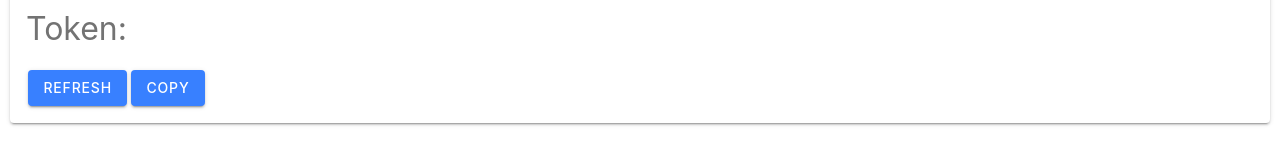
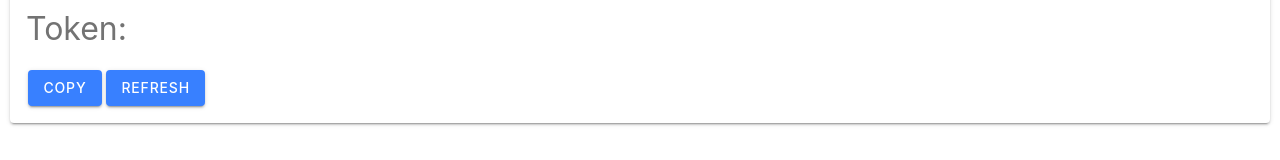
Before and after one commit to hex0cter/2fa-otp, a React (Create React App) app: page / in a window 1280 px wide. Shown: the part 120-280 px from the top of the page. Built offline with nearby package versions, Linux system fonts and the light colour scheme.

Commit message:
Better refresh button

```diff
--- a/src/components/two-factor-token-generator/index.js
+++ b/src/components/two-factor-token-generator/index.js
@@ -3,18 +3,17 @@ import React, { useState } from 'react'
 import { IonButton, IonCard, IonCardContent, IonCardHeader, IonCardTitle, IonInput } from '@ionic/react'
 import styles from './index.module.css'
 
-const TwoFactorTokenGenerator = (props) => {
+const TwoFactorTokenGenerator = () => {
   const [ secret, setSecret ] = useState(localStorage.getItem('TwoFactorTokenSecret') || null)
   const totpCode = secret ? authenticator.generate(secret) : ''
   const [ code, setCode ] = useState(totpCode)
-  const [ buttonText, setButtonText ] = useState('Copy')
+  const [ copyButtonText, setCopyButtonText ] = useState('Copy')
+  const [ refreshButtonText, setRefreshButtonText ] = useState('Refresh')
 
   const updateSecret = (event) => {
-    console.log('event happened')
     const newSecret = event.target.value
     if (newSecret) {
       setSecret(newSecret)
-      console.log('update secret to', newSecret)
       generateCode()
       localStorage.setItem('TwoFactorTokenSecret', newSecret)
     }
@@ -28,36 +27,33 @@ const TwoFactorTokenGenerator = (props) => {
     document.execCommand('copy')
     document.body.removeChild(el)
 
-    setButtonText('Copied')
-    setTimeout(() => setButtonText('Copy'), 1500)
+    setCopyButtonText('Copied')
+    setTimeout(() => setCopyButtonText('Copy'), 1500)
   }
 
   const generateCode = () => {
-    console.log('generateCode called')
+    setRefreshButtonText('Refreshing')
     const newTotpCode = secret ? authenticator.generate(secret) : ''
     if (newTotpCode !== code) {
       setCode(newTotpCode)
     }
+    setTimeout(() => setRefreshButtonText('Refresh'), 1500)
   }
 
-  // setInterval(() => {
-  //   console.log('timeout')
-  //   generateCode()
-  // }, 5000)
+  window.addEventListener("focus", generateCode)
 
   return (
     <IonCard>
     <IonCardHeader>
       <IonCardTitle>TOTP Secret</IonCardTitle>
     </IonCardHeader>
-
     <IonCardContent>
       <div className={styles.twoFactorContainer}>
         <IonInput className={styles.secret} value={secret} onIonChange={updateSecret} placeholder="Please fill in the secret here."/>
         <div className={styles.result}>
         <div>Token: {code} </div>
-          <IonButton onClick={generateCode}>Refresh</IonButton>
-          <IonButton onClick={() => copyToClipboard(code)}>{buttonText}</IonButton>
+          <IonButton onClick={() => copyToClipboard(code)}>{copyButtonText}</IonButton>
+          <IonButton onClick={generateCode}>{refreshButtonText}</IonButton>
         </div>
       </div>
     </IonCardContent>
```
